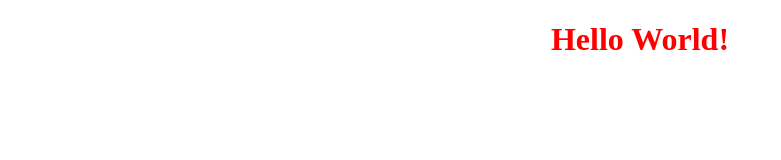
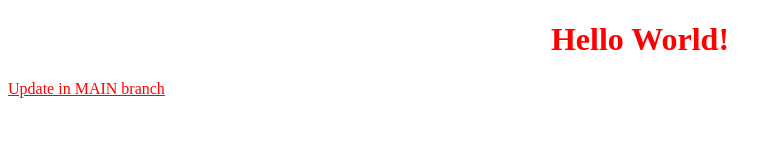
Before and after one commit to VathanakSol/basic-git, a plain HTML site: page index.html in a window 1280 px wide. Shown: the whole page, without its empty margins (0-781 px from the left). Drawn offline with Linux system fonts and the light colour scheme.

Commit message:
add new paragraph

```diff
--- a/index.html
+++ b/index.html
@@ -8,5 +8,6 @@
 </head>
 <body>
     <h1>Hello World!</h1>
+    <p style="color: red; text-decoration: underline;">Update in MAIN branch</p>
 </body>
 </html>
```
